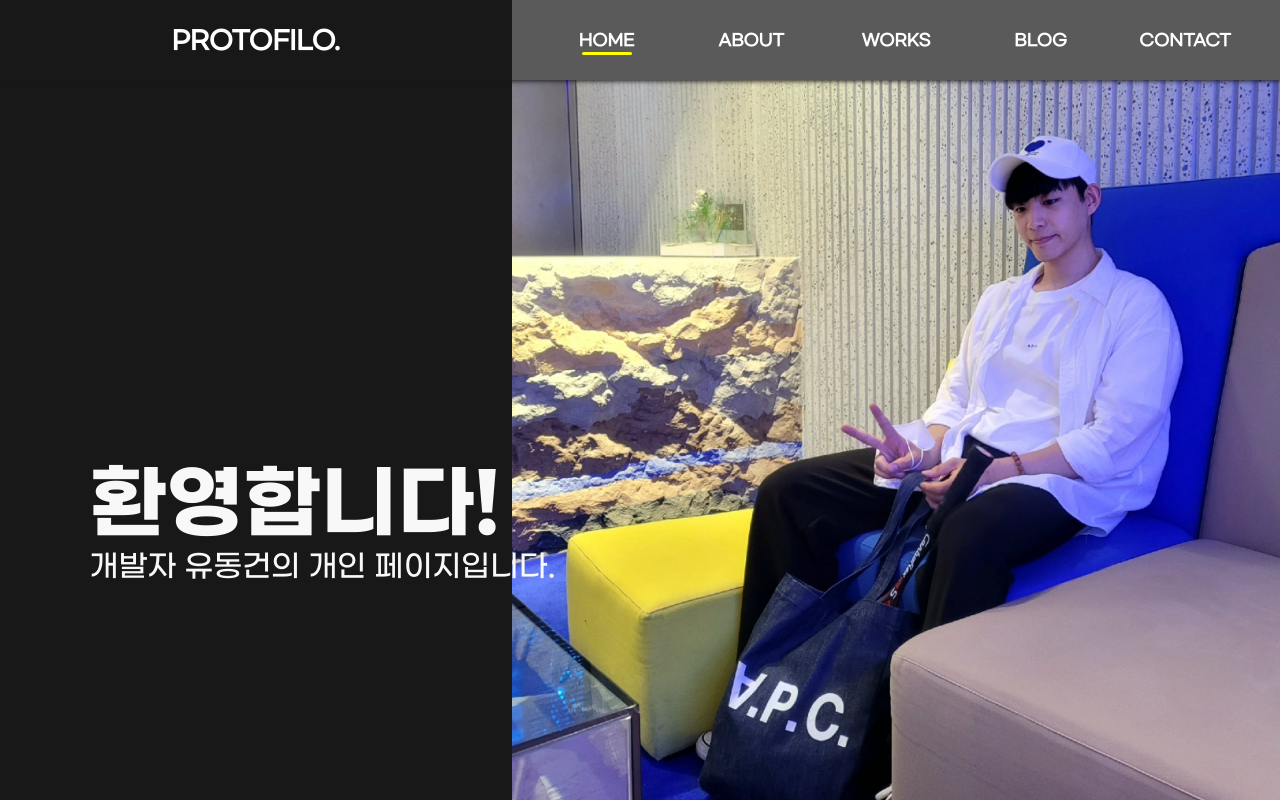
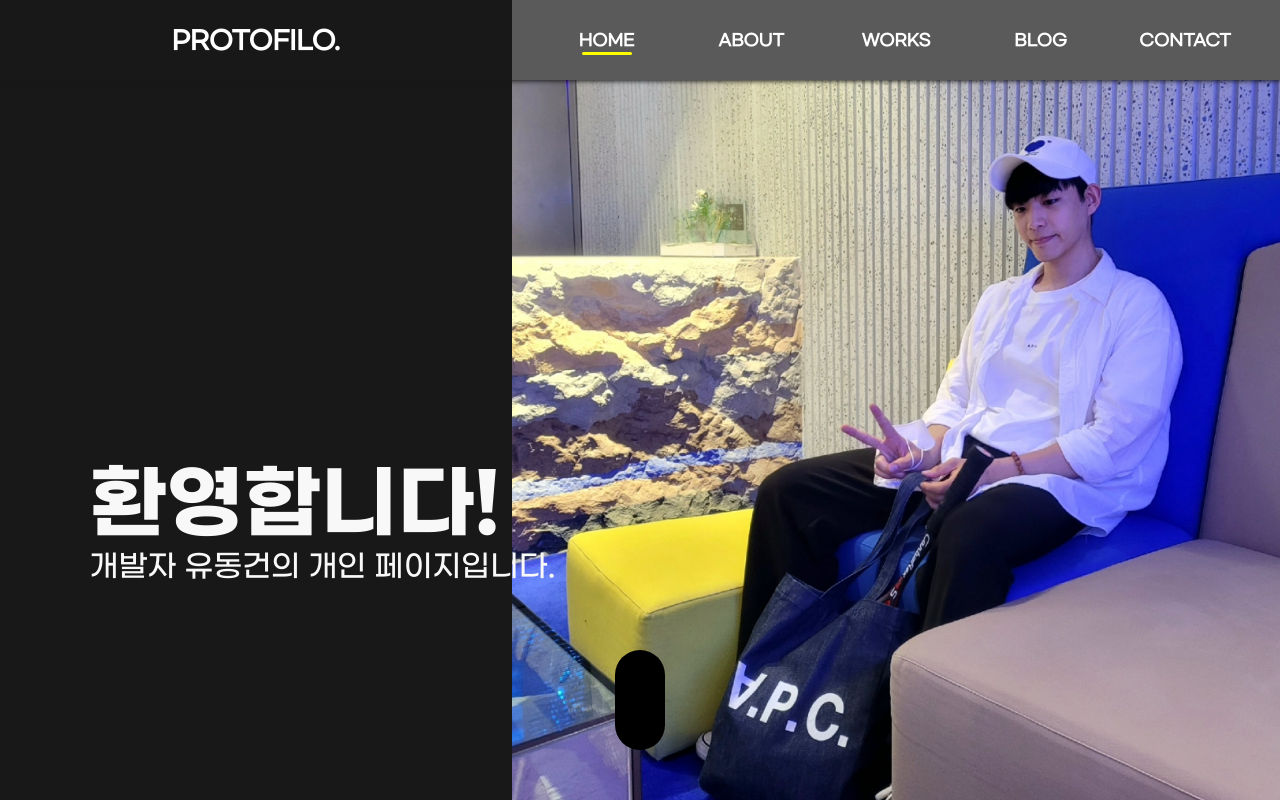
Before and after one commit to peppermintt0504/Pepperminttt.info, a React (Create React App) app: page / in a window 1280 px wide. Built offline with nearby package versions, Linux system fonts and the light colour scheme; a web font is replaced by a local one.

Commit message:
네비게이터 개발 시작

```diff
--- a/src/components/firstPage/FirstPage.style.css
+++ b/src/components/firstPage/FirstPage.style.css
@@ -46,3 +46,13 @@
 
     }
 }
+
+.navigator{
+    position: absolute;
+    width: 50px;
+    height: 100px;
+    border-radius: 25px;
+    bottom: 50px;
+    left : calc(50% - 25px);
+    background-color: black;
+}
--- a/src/components/firstPage/FirstPage.tsx
+++ b/src/components/firstPage/FirstPage.tsx
@@ -21,6 +21,7 @@ const FirstPage = () =>{
                 <div className='secondTitleText'>개발자 유동건의 개인 페이지입니다.</div>
                 </div>
             {/* <div className='thirdTitleText'>해당 페이지는 외부 라이브러리를 최소로 사용하여 개발하였습니다.</div> */}
+            <div className='navigator'></div>
         </div>
     )
 }
```
